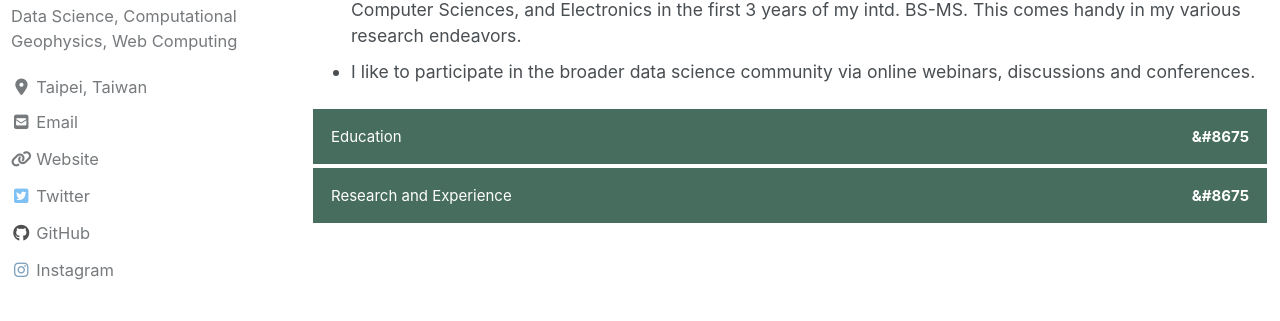
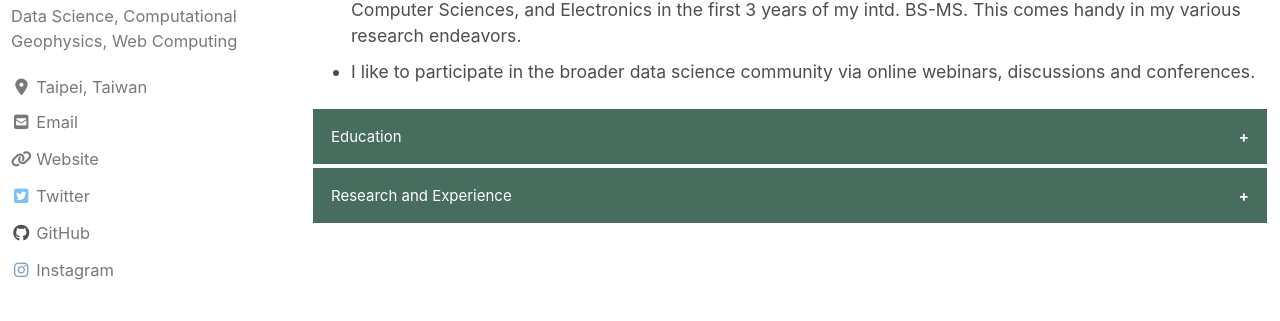
Before and after one commit to apexcodings/earthinversion.github.io, a Jekyll site: the page built from _pages/about-me.html, in a window 1280 px wide. Shown: the part 302-623 px from the top of the page. Built offline with Jekyll 4.4.1, drawn with Linux system fonts in a browser that asks for light colours; cached includes are drawn as plain includes; nearby versions of some CDN libraries.

Commit message:
collapsible symobol 2

```diff
--- a/_sass/minimal-mistakes/_page.scss
+++ b/_sass/minimal-mistakes/_page.scss
@@ -229,7 +229,7 @@
 }
 
 .collapsible:after {
-  content: '&#8675';
+  content: '\002B';
   color: white;
   font-weight: bold;
   float: right;
@@ -237,7 +237,7 @@
 }
 
 .active:after {
-  content: "&#8657";
+  content: "\2212";
 }
 
 .contentCollapse {
```
